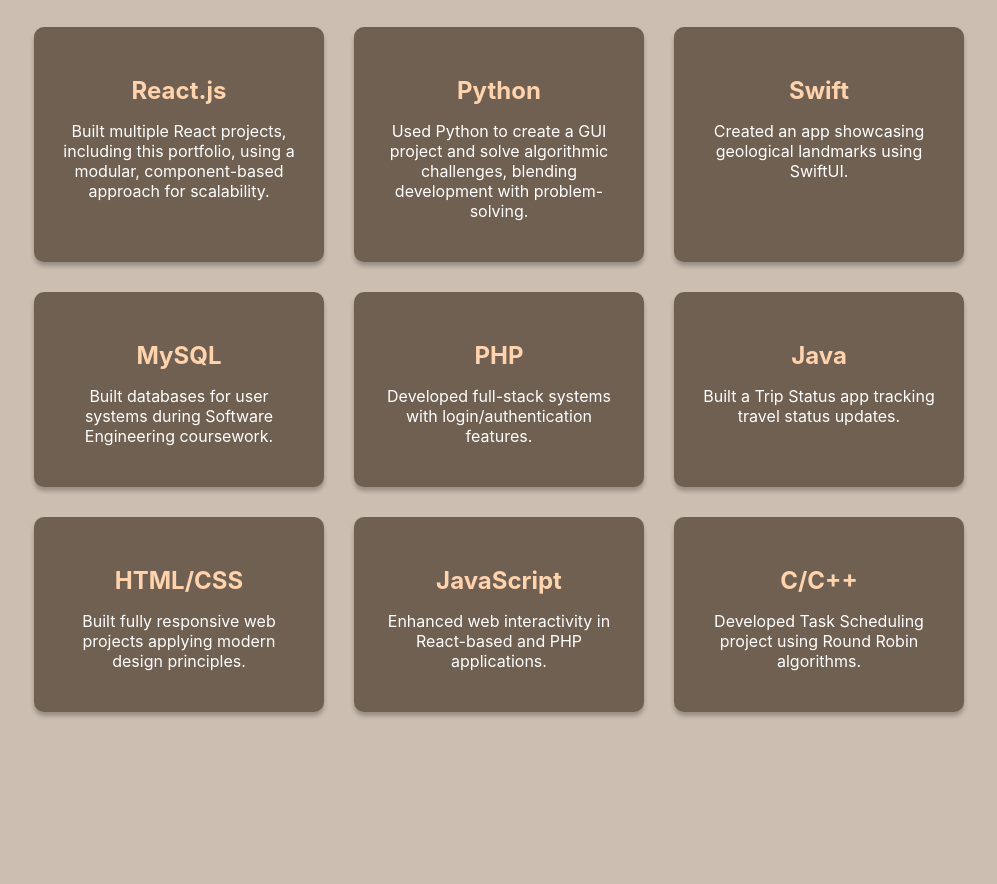
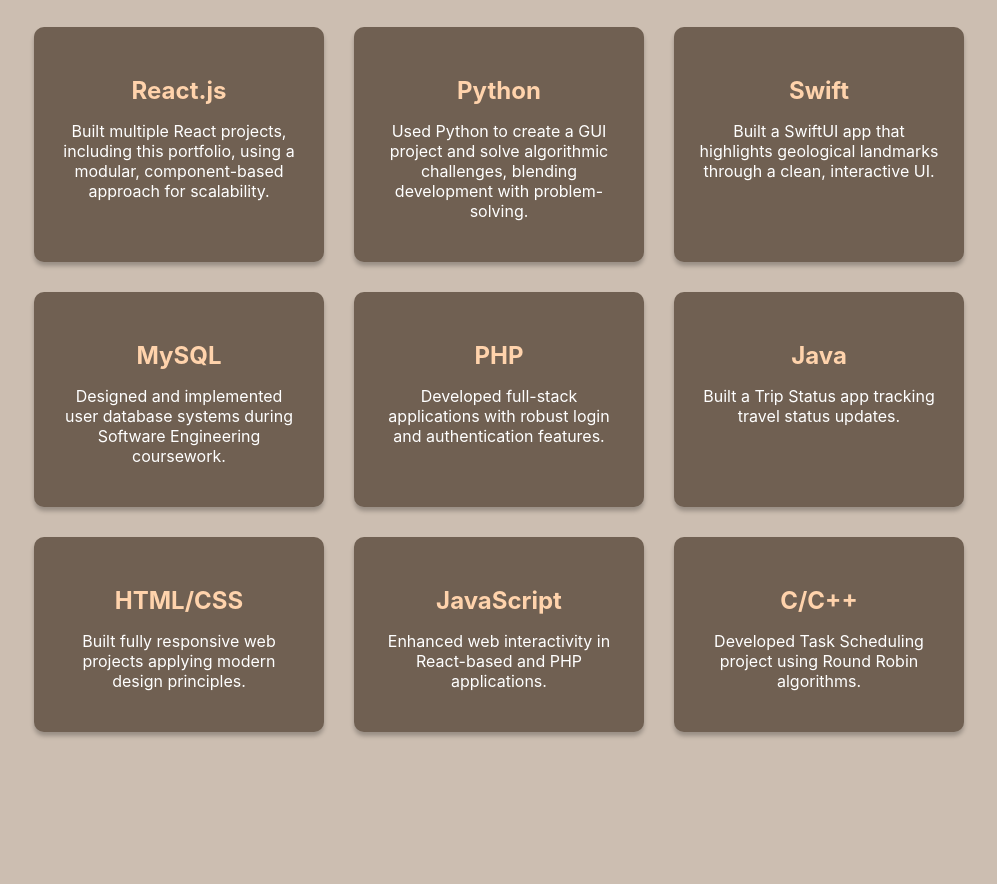
Before and after one commit to lorenadarwiche/portfolio, a React (Create React App) app: page / in a window 1280 px wide. Shown: the part 2000-2884 px from the top of the page, without its empty margins (141-1138 px from the left). Built offline with nearby package versions, Linux system fonts and the light colour scheme.

Commit message:
first commit

```diff
--- a/src/App.js
+++ b/src/App.js
@@ -110,9 +110,9 @@ function Portfolio() {
             {[
               ["React.js", "Built multiple React projects, including this portfolio, using a modular, component-based approach for scalability."],
               ["Python", "Used Python to create a GUI project and solve algorithmic challenges, blending development with problem-solving."],
-              ["Swift", "Created an app showcasing geological landmarks using SwiftUI."],
-              ["MySQL", "Built databases for user systems during Software Engineering coursework."],
-              ["PHP", "Developed full-stack systems with login/authentication features."],
+              ["Swift", "Built a SwiftUI app that highlights geological landmarks through a clean, interactive UI."],
+              ["MySQL", "Designed and implemented user database systems during Software Engineering coursework."],
+              ["PHP", "Developed full-stack applications with robust login and authentication features."],
               ["Java", "Built a Trip Status app tracking travel status updates."],
               ["HTML/CSS", "Built fully responsive web projects applying modern design principles."],
               ["JavaScript", "Enhanced web interactivity in React-based and PHP applications."],
```
